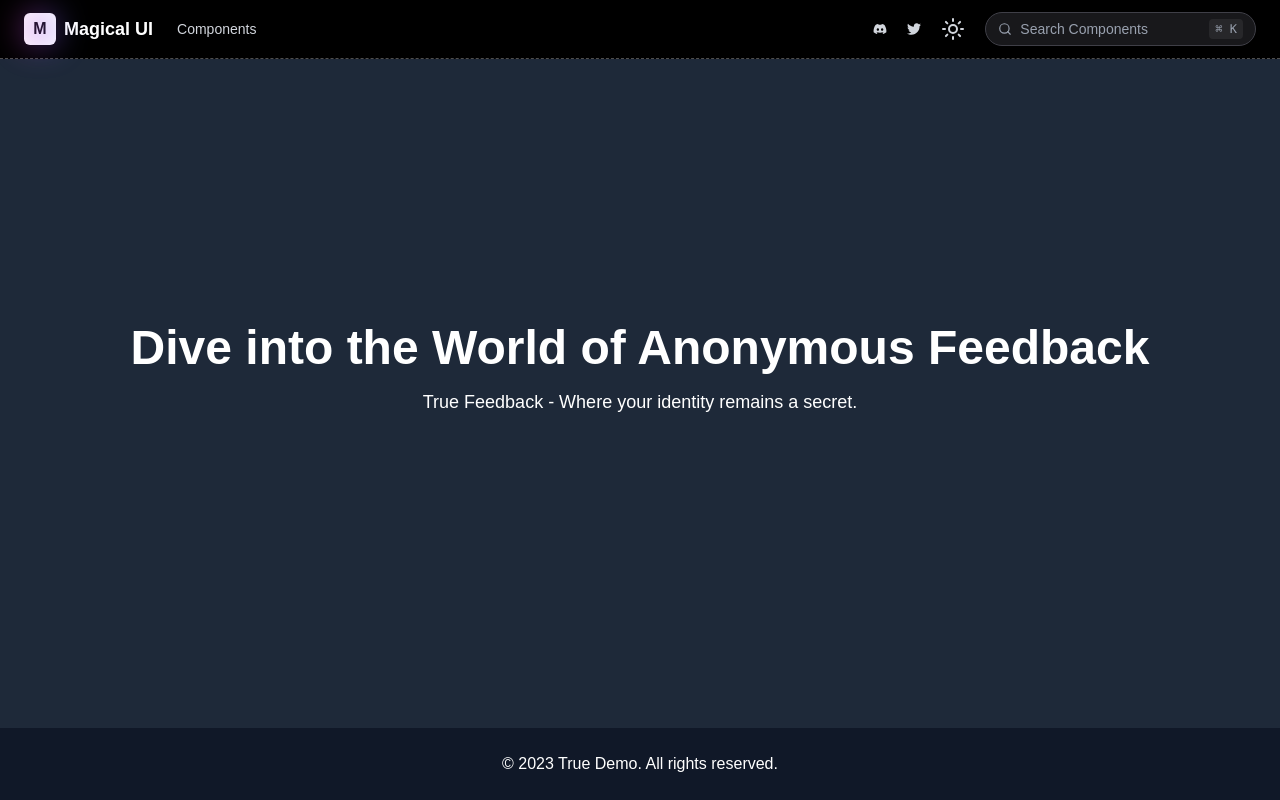
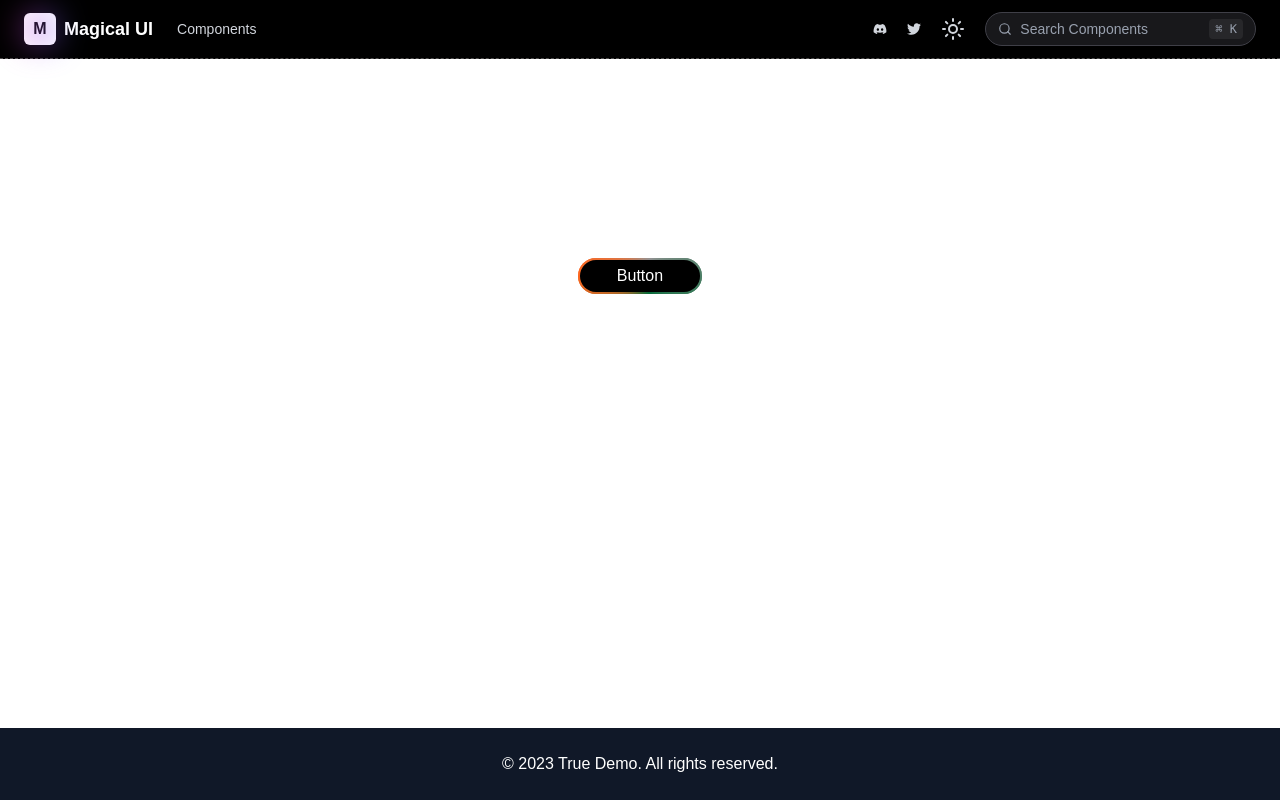
Before and after one commit to 1UDIT/magicalUi, a Next.js app: page / in a window 1280 px wide. Built offline with nearby package versions, Linux system fonts and the light colour scheme.

Commit message:
btn added

```diff
--- a/src/app/globals.css
+++ b/src/app/globals.css
@@ -26,18 +26,51 @@ body {
   font-family: Arial, Helvetica, sans-serif;
 }
 
-@theme inline {
-  --animate-aurora: aurora 60s linear infinite;
-  @keyframes aurora {
-    from {
-      background-position:
-        50% 50%,
-        50% 50%;
-    }
-    to {
-      background-position:
-        350% 50%,
-        350% 50%;
-    }
+
+.hero-section {
+  display: flex;
+  flex-direction: column;
+  align-items: center;
+  padding: 0 20px;
+  margin-top: 10px;
+}
+
+@property --animate-duration {
+  syntax: '<angle>';
+  initial-value: 0deg;
+  inherits: false;
+}
+
+
+
+@keyframes rotate {
+  0% {
+    --animate-duration: 0deg;
+  }
+
+  100% {
+    --animate-duration: 360deg;
   }
 }
+
+.btn:after,
+.btn:before {
+  content: '';
+  display: block;
+  position: absolute;
+  top: 0;
+  left: 0;
+  width: 100%;
+  overflow: hidden;
+  height: 100%;
+  border-radius: calc(100px + 1.5px);
+  background-size: 100% 100%;
+  background-position: 0px 0px;
+  background-image: conic-gradient(from var(--animate-duration), #FF671F, #929292, #046A38, #FF671F);
+  animation: rotate 3s infinite linear;
+}
+
+.btn:hover:before {
+  filter: blur(1.5rem);
+  opacity: 0.6;
+}
--- a/src/app/page.tsx
+++ b/src/app/page.tsx
@@ -1,5 +1,6 @@
 import Links from "@/Components/sideLink/SideBar";
 import Navbar from "@/Components/NavBar";
+import { Button } from "@/Components/UI/Button";
 
 
 
@@ -10,9 +11,18 @@ interface RootLayoutProps {
 export default async function RootLayout({ children }: RootLayoutProps) {
     return (
         <>
-            {/* <Links /> */}
-            <main className="flex-grow flex flex-col items-center justify-center px-4 md:px-24 py-12 bg-gray-800 text-white">
+            <main className="flex-grow flex flex-col items-center justify-center px-4 text-white">
                 <section className="text-center mb-8 md:mb-12">
+                    <div className="w-full flex items-center justify-center">
+                        <div className="btn relative  cursor-pointer flex items-center justify-center rounded-[100px] border-none p-[2px] w-31 ">
+                            <p className="relative z-[1] w-full rounded-[100px] bg-black p-1 text-base text-[#fff] backdrop-blur-[40px]">
+                                Button
+                            </p>
+                        </div>
+                    </div>
+                    <div className="border-bar-button p-9">
+                        <span>En savoir +</span>
+                    </div>
                     <h1 className="text-3xl md:text-5xl font-bold">
                         Dive into the World of Anonymous Feedback
                     </h1>
```
